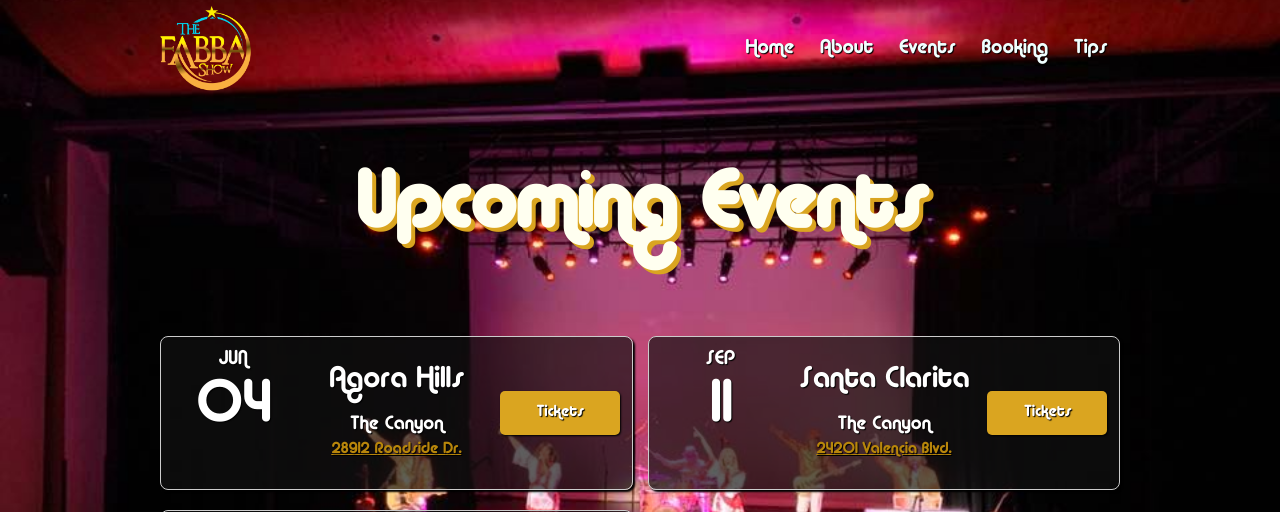
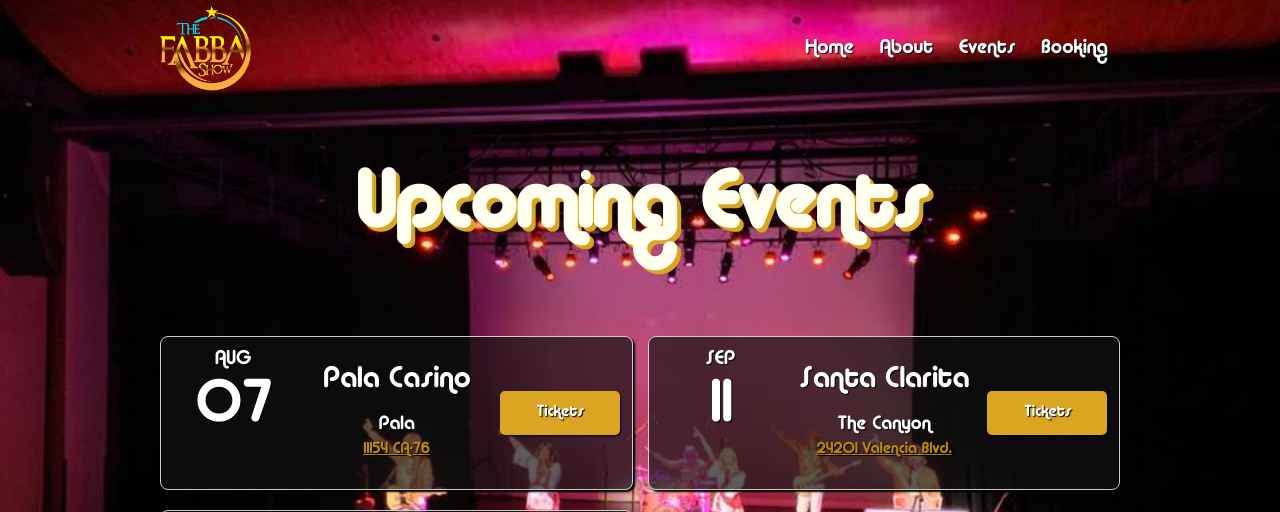
Before and after one commit to codenamezeta/thefabbashow, a React (Create React App) app: page /events in a window 1280 px wide. Shown: the top 512 px of the page. Built offline with nearby package versions, Linux system fonts and the light colour scheme.

Commit message:
Removes tips links. Updates events.

```diff
--- a/src/EventsList.js
+++ b/src/EventsList.js
@@ -1,23 +1,23 @@
 const EventsList = [
   {
-    _id: '004',
+    _id: '001',
     venue: {
-      name: 'The Canyon',
-      city: 'Agora Hills',
+      name: 'Pala',
+      city: 'Pala Casino',
       state: 'CA',
-      address: '28912 Roadside Dr.',
-      link: 'https://goo.gl/maps/XjAqDHzKPhvMp4WXA',
+      address: '11154 CA-76',
+      link: 'https://goo.gl/maps/FncqjgsQh8rPgUyW9',
     },
     date: {
-      month: 'JUN',
-      day: '04',
+      month: 'AUG',
+      day: '07',
       year: '2021',
     },
     ticketLink:
-      'https://wheremusicmeetsthesoul.com/events/abba-tribute-by-fabba-agoura-hills-2021/',
+      'https://www.palacasino.com/',
   },
   {
-    _id: '006',
+    _id: '002',
     venue: {
       name: 'The Canyon',
       city: 'Santa Clarita',
@@ -34,7 +34,7 @@ const EventsList = [
       'http://wheremusicmeetsthesoul.com/canyon-santa-clarita/events/',
   },
   {
-    _id: '007',
+    _id: '003',
     venue: {
       name: 'Lancaster Performing Arts Center',
       city: 'Lancaster',
--- a/src/components/Footer.jsx
+++ b/src/components/Footer.jsx
@@ -2,7 +2,7 @@ const Footer = () => {
   //const year = new Date.getFullYear()
   return (
     <footer>
-      <form action="https://www.paypal.com/donate" method="post" target="_top">
+      {/* <form action="https://www.paypal.com/donate" method="post" target="_top">
         <input type="hidden" name="business" value="R96WVXL2HA5TG" />
         <input
           type="hidden"
@@ -25,7 +25,7 @@ const Footer = () => {
           width="1"
           height="1"
         />
-      </form>
+      </form> */}
       <p className="footer-text">
         Copyright &copy; {new Date().getFullYear()} The FABBA show.
       </p>
--- a/src/components/nav/Nav.jsx
+++ b/src/components/nav/Nav.jsx
@@ -85,46 +85,8 @@ const Nav = ({ logo, siteTitle, transparency }) => {
               Booking
             </a>
           </li>
-          <li className="nav-item">
-            <a
-              className="nav-link"
-              href="https://www.paypal.com/donate?business=R96WVXL2HA5TG&item_name=Thank+you%21+We+split+our+tips+between+all+6+fabulous+musicians%2C+Marie-Claire%2C+Julianne%2C+Andy%2C+Robert%2C+Michael+and+Gustavo.&currency_code=USD"
-              target="_blank"
-              rel="noopener noreferrer"
-            >
-              Tips
-            </a>
-          </li>
-          {/* <li className="nav-item">
-            <form
-              action="https://www.paypal.com/donate"
-              method="post"
-              target="_top"
-            >
-              <input type="hidden" name="business" value="R96WVXL2HA5TG" />
-              <input
-                type="hidden"
-                name="item_name"
-                value="Thank you! We split our tips between all 6 fabulous musicians, Marie-Claire, Julianne, Andy, Robert, Michael and Gustavo."
-              />
-              <input type="hidden" name="currency_code" value="USD" />
-              <input
-                type="image"
-                src="https://www.paypalobjects.com/en_US/i/btn/btn_donateCC_LG.gif"
-                border="0"
-                name="submit"
-                title="PayPal - The safer, easier way to pay online!"
-                alt="Donate with PayPal button"
-              />
-              <img
-                alt=""
-                border="0"
-                src="https://www.paypal.com/en_US/i/scr/pixel.gif"
-                width="1"
-                height="1"
-              />
-            </form>
-          </li> */}
+
+
           <li id="nav_open_item" onClick={() => setNavOpen(true)}>
             {/* <Icon name='bars' size='big' /> */}
             <FaBars size="2em" />
@@ -173,36 +135,7 @@ const Nav = ({ logo, siteTitle, transparency }) => {
               Booking
             </a>
           </li>
-          <li id="paypal_button" className="nav-item">
-            <form
-              action="https://www.paypal.com/donate"
-              method="post"
-              target="_top"
-            >
-              <input type="hidden" name="business" value="R96WVXL2HA5TG" />
-              <input
-                type="hidden"
-                name="item_name"
-                value="Thank you! We split our tips between all 6 fabulous musicians, Marie-Claire, Julianne, Andy, Robert, Michael and Gustavo."
-              />
-              <input type="hidden" name="currency_code" value="USD" />
-              <input
-                type="image"
-                src="https://www.paypalobjects.com/en_US/i/btn/btn_donateCC_LG.gif"
-                border="0"
-                name="submit"
-                title="PayPal - The safer, easier way to pay online!"
-                alt="Donate with PayPal button"
-              />
-              <img
-                alt=""
-                border="0"
-                src="https://www.paypal.com/en_US/i/scr/pixel.gif"
-                width="1"
-                height="1"
-              />
-            </form>
-          </li>
+
         </ul>
       </nav>
     </>
--- a/src/pages/Home.jsx
+++ b/src/pages/Home.jsx
@@ -150,13 +150,16 @@ const Home = ({ promoVid }) => {
             </p>
           </div>
           <div className="btn-group">
-            <a
+            {/* <a
               href="https://www.paypal.com/donate?business=R96WVXL2HA5TG&item_name=Thank+you%21+We+split+our+tips+between+all+6+fabulous+musicians%2C+Marie-Claire%2C+Julianne%2C+Andy%2C+Robert%2C+Michael+and+Gustavo.&currency_code=USD"
               className="button button-outline"
               target="_blank"
               rel="noopener noreferrer"
             >
               Tips
+            </a> */}
+            <a href="/about" className="button button-outline">
+              Learn More
             </a>
             <a href="/events" className="button button-outline">
               Events
```
Also changed, not shown: 1 other file (tests, documents, lock files or other folders).
